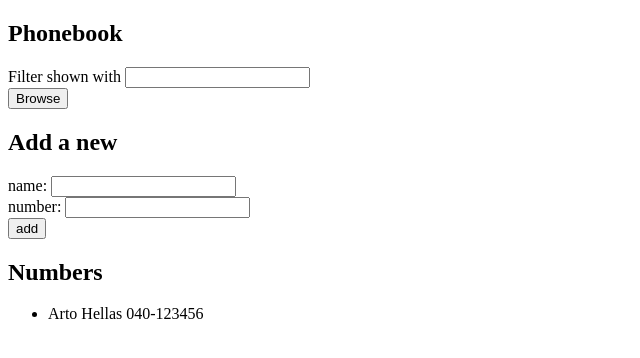
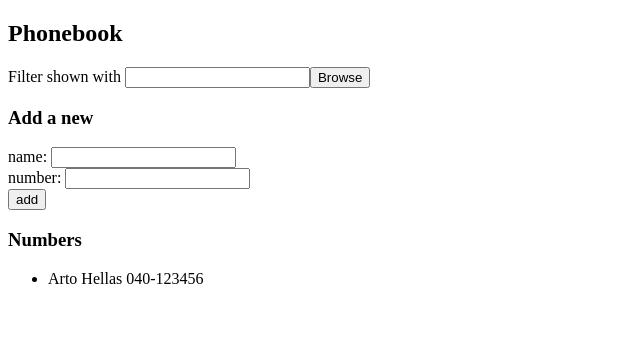
Before and after one commit to Alejandroernal/desarrollo-web-practica, a React (Vite) app in the folder parte2-formularios/: page / in a window 1280 px wide. Shown: the top 358 px of the page, without its empty margins (0-640 px from the left). Built offline with nearby package versions, Linux system fonts and the light colour scheme.

Commit message:
2.10 | Refactorizar componentes

```diff
--- a/parte2-formularios/src/App.jsx
+++ b/parte2-formularios/src/App.jsx
@@ -1,4 +1,42 @@
 import { useState } from 'react'
+
+const Filter = ({ filter, handleFilterChange, handleBrowse }) => (
+  <form onSubmit={handleBrowse}>
+    Filter shown with <input value={filter} onChange={handleFilterChange} />
+    <button type="submit">Browse</button>
+  </form>
+)
+
+const PersonForm = ({
+  newName,
+  newTel,
+  handleInputChange,
+  handleTelChange,
+  handleSubmit,
+}) => (
+  <form onSubmit={handleSubmit}>
+    <div>
+      name: <input value={newName} onChange={handleInputChange} />
+    </div>
+    <div>
+      number: <input value={newTel} onChange={handleTelChange} />
+    </div>
+    <div>
+      <button type="submit">add</button>
+    </div>
+  </form>
+)
+
+const Numbers = ({ persons }) => (
+  <ul>
+    {persons.map((person, idx) => (
+      <li key={idx}>
+        {person.name} {person.tel}
+      </li>
+    ))}
+  </ul>
+)
+
 
 const App = () => {
   const [persons, setPersons] = useState([
@@ -82,31 +120,23 @@ const App = () => {
 
 
   return (
-    <div>
-      <form onSubmit={handleBrowse}>
-        <h2>Phonebook</h2>
-        Filter shown with <input value={filter} onChange={handleFilterChange} />
-       <div><button type="submit">Browse</button></div>
-      </form>
-
-      <form onSubmit={handleSubmit}>
-        <div>
-          <h2>Add a new</h2>
-          name: <input value={newName} onChange={handleInputChange} />
-        </div>
-        <div>
-          number: <input value={newTel} onChange={handleTelChange} />
-        </div>
-        <div>
-          <button type="submit">add</button>
-        </div>
-      </form>
-      <h2>Numbers</h2>
-      <ul>
-        {persons.map((person, idx) => (
-          <li key={idx}>{person.name} {person.tel}</li>
-        ))}
-      </ul>
+     <div>
+      <h2>Phonebook</h2>
+      <Filter
+        filter={filter}
+        handleFilterChange={handleFilterChange}
+        handleBrowse={handleBrowse}
+      />
+      <h3>Add a new</h3>
+      <PersonForm
+        newName={newName}
+        newTel={newTel}
+        handleInputChange={handleInputChange}
+        handleTelChange={handleTelChange}
+        handleSubmit={handleSubmit}
+      />
+      <h3>Numbers</h3>
+      <Numbers persons={persons} />
     </div>
   )
 }
```
